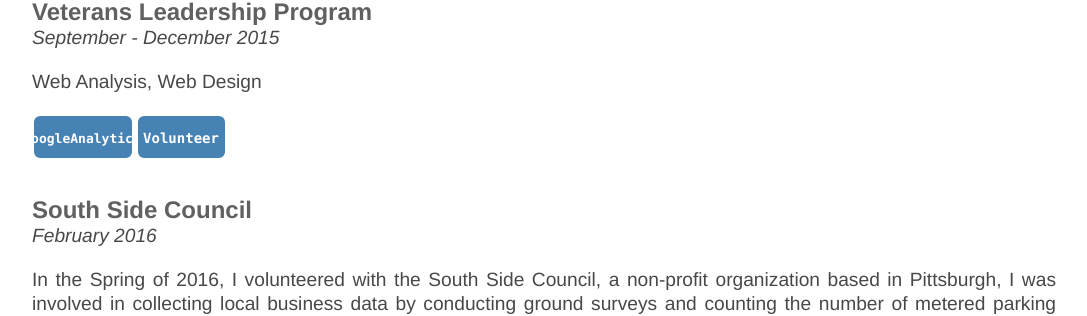
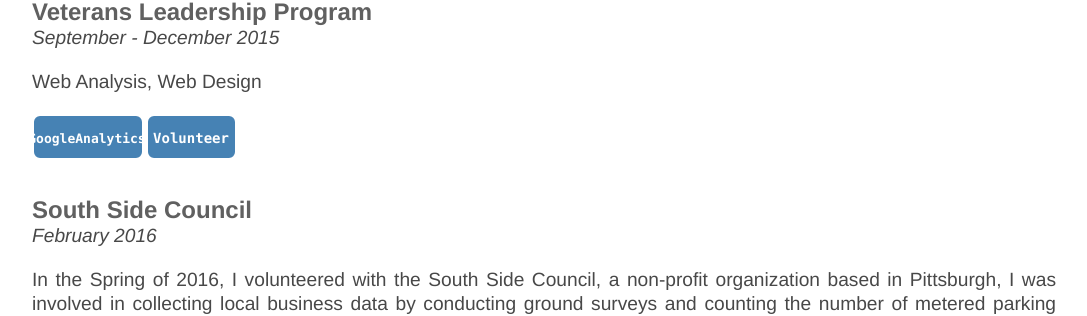
Before and after one commit to NeilBardhan/neilbardhan.github.io, a Jekyll site: the page built from projects/index.html, in a window 1280 px wide. Shown: the part 5091-5407 px from the top of the page, without its empty margins (96-1183 px from the left). Built offline with Jekyll 4.4.1, drawn with Linux system fonts in a browser that asks for light colours.

Commit message:
Update index.html

```diff
--- a/projects/index.html
+++ b/projects/index.html
@@ -396,9 +396,9 @@
 		<p><em>September - December 2015</em></p>
 		<p>Web Analysis, Web Design</p>
 
-		<svg width="100" height="50">
+		<svg width="110" height="50">
   			<g>
-    				<rect x="3" y="3" rx="5" ry="5" width="96" height="40" style = "stroke:steelblue;stroke-width:2" fill="steelblue"></rect>
+    				<rect x="3" y="3" rx="5" ry="5" width="106" height="40" style = "stroke:steelblue;stroke-width:2" fill="steelblue"></rect>
     				<text x="50%" y="50%" alignment-baseline="middle" text-anchor="middle" font-family="Consolas,monaco,monospace" font-weight="bold" font-size="13" fill="white">GoogleAnalytics</text>
   			</g>
 		</svg>
```
